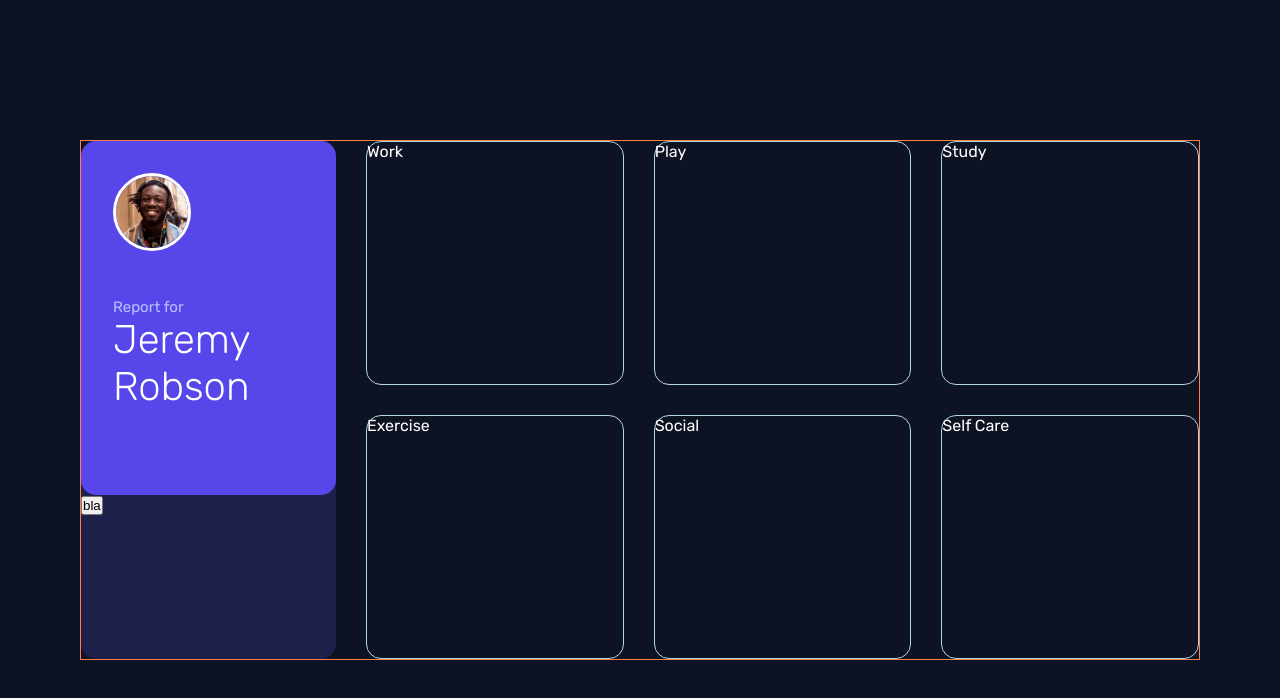
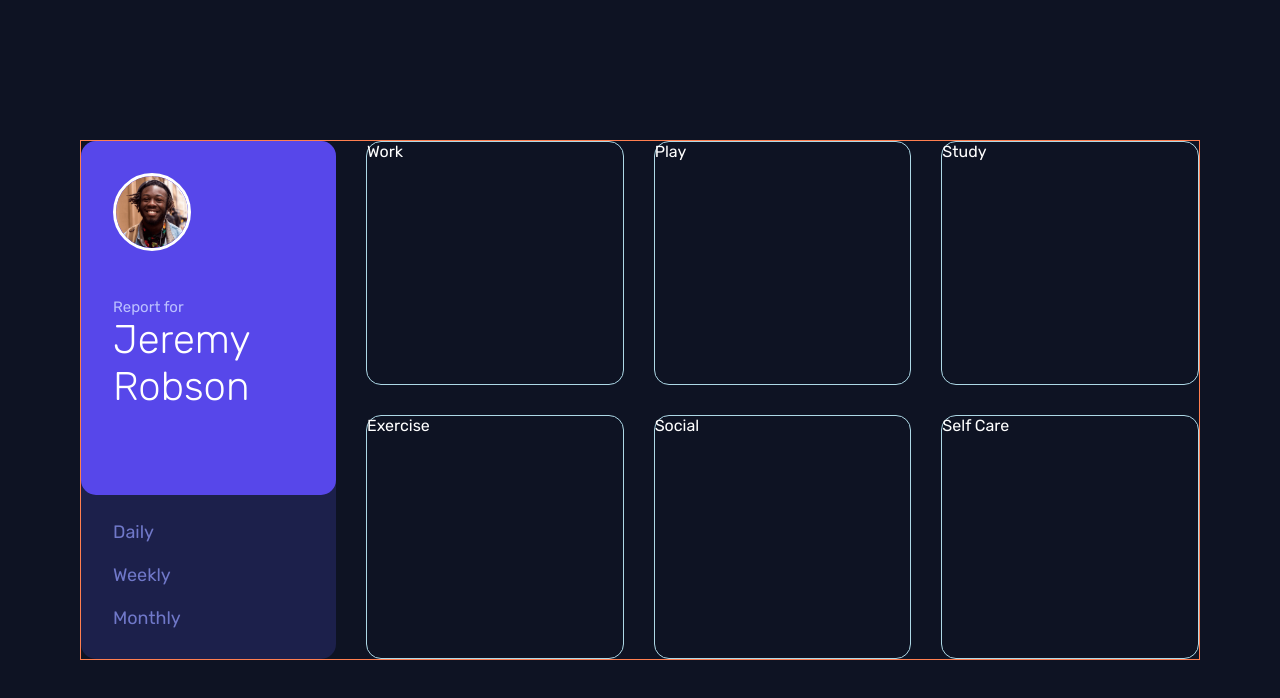
Before and after one commit to EdwinSch/react-timetracking-dashboard, a React (Vite) app: page / in a window 1280 px wide. Shown: the top 698 px of the page. Built offline with nearby package versions, Linux system fonts and the light colour scheme.

Commit message:
add: tab buttons component + styles

```diff
--- a/src/components/General.jsx
+++ b/src/components/General.jsx
@@ -1,4 +1,5 @@
 import avatar from "../assets/image-jeremy.png";
+import TabButtons from "./TabButtons.jsx";
 
 const General = () => {
   return (
@@ -10,10 +11,7 @@ const General = () => {
           jeremy <br /> robson
         </h1>
       </div>
-      {/* todo: button component */}
-      <div className="button-container">
-        <button>bla</button>
-      </div>
+      <TabButtons />
     </section>
   );
 };
--- /dev/null
+++ b/src/components/TabButtons.jsx
@@ -0,0 +1,17 @@
+const TabButtons = () => {
+  const buttons = ["daily", "weekly", "monthly"];
+
+  return (
+    <div className="button-container">
+      {buttons.map((btn, index) => {
+        return (
+          <button key={index} type="button" className="tab-btn">
+            {btn}
+          </button>
+        );
+      })}
+    </div>
+  );
+};
+
+export default TabButtons;
--- a/src/styles/main.scss
+++ b/src/styles/main.scss
@@ -35,7 +35,7 @@ $border-radius: 15px;
 $font: "Rubik", sans-serif;
 $inspect: solid coral 1px;
 
-// Main Styles
+//--- Main Styles
 body {
   font-family: $font;
   background: $background;
@@ -57,7 +57,7 @@ main {
   gap: 30px;
 }
 
-// General Info Styles
+//--- General Info Styles
 
 .general-container {
   min-width: 255px;
@@ -92,7 +92,7 @@ main {
   }
 }
 
-// GRID Styles
+//--- Grid + Tile Styles
 
 .grid-container {
   width: 100%;
@@ -107,3 +107,27 @@ main {
     border-radius: $border-radius;
   }
 }
+
+//--- Tab Button Styles
+.button-container {
+  margin: 26px 0 0 32px;
+
+  .tab-btn {
+    margin-bottom: 21px;
+    display: block;
+    width: auto;
+    text-align: start;
+    text-transform: capitalize;
+    color: #7078c9;
+    font-family: inherit;
+    font-size: 1.125rem;
+    font-weight: 400;
+    background: transparent;
+    border: none;
+    cursor: pointer;
+    transition: 250ms ease;
+  }
+  .tab-btn:hover {
+    color: $text;
+  }
+}
```
